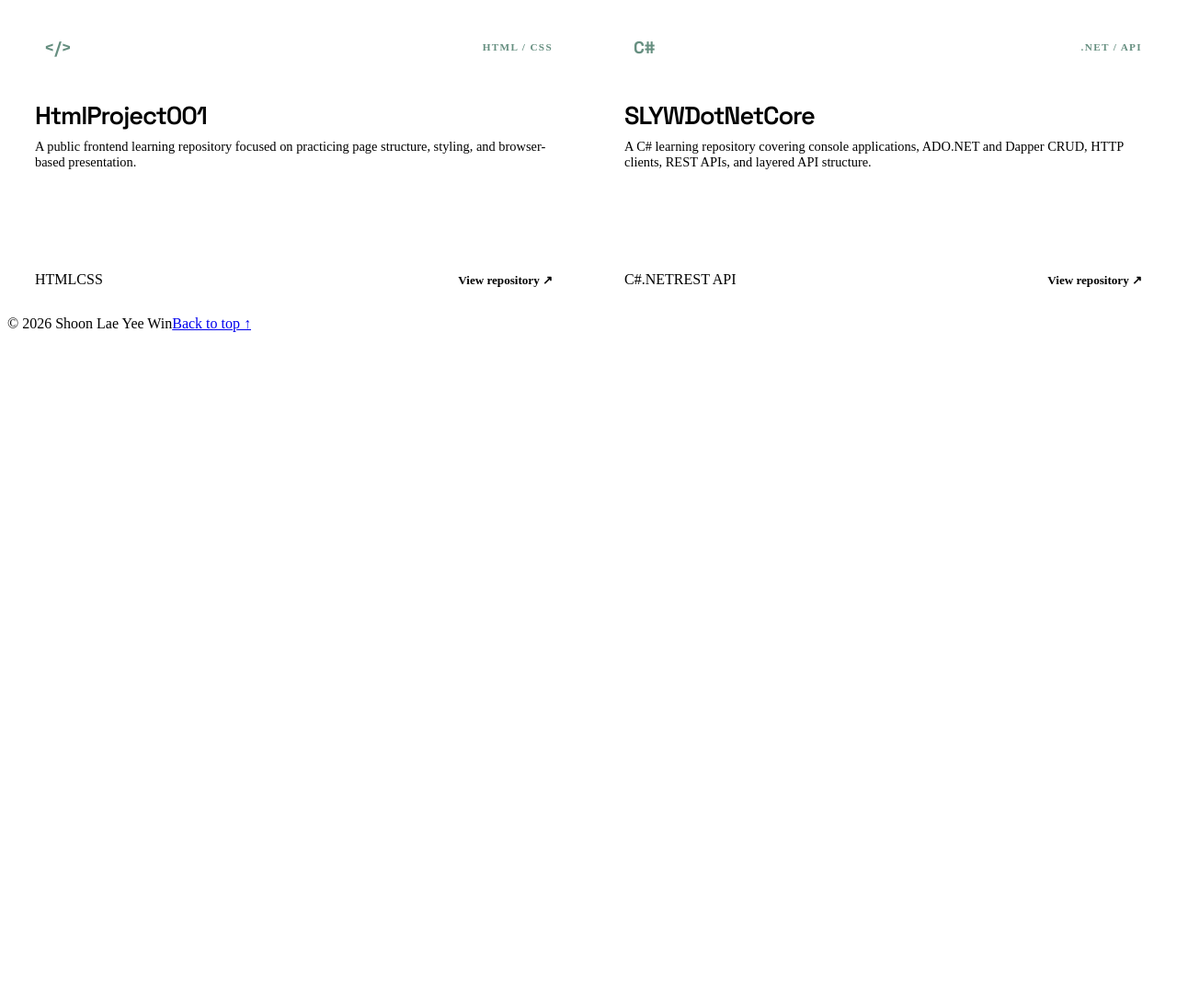
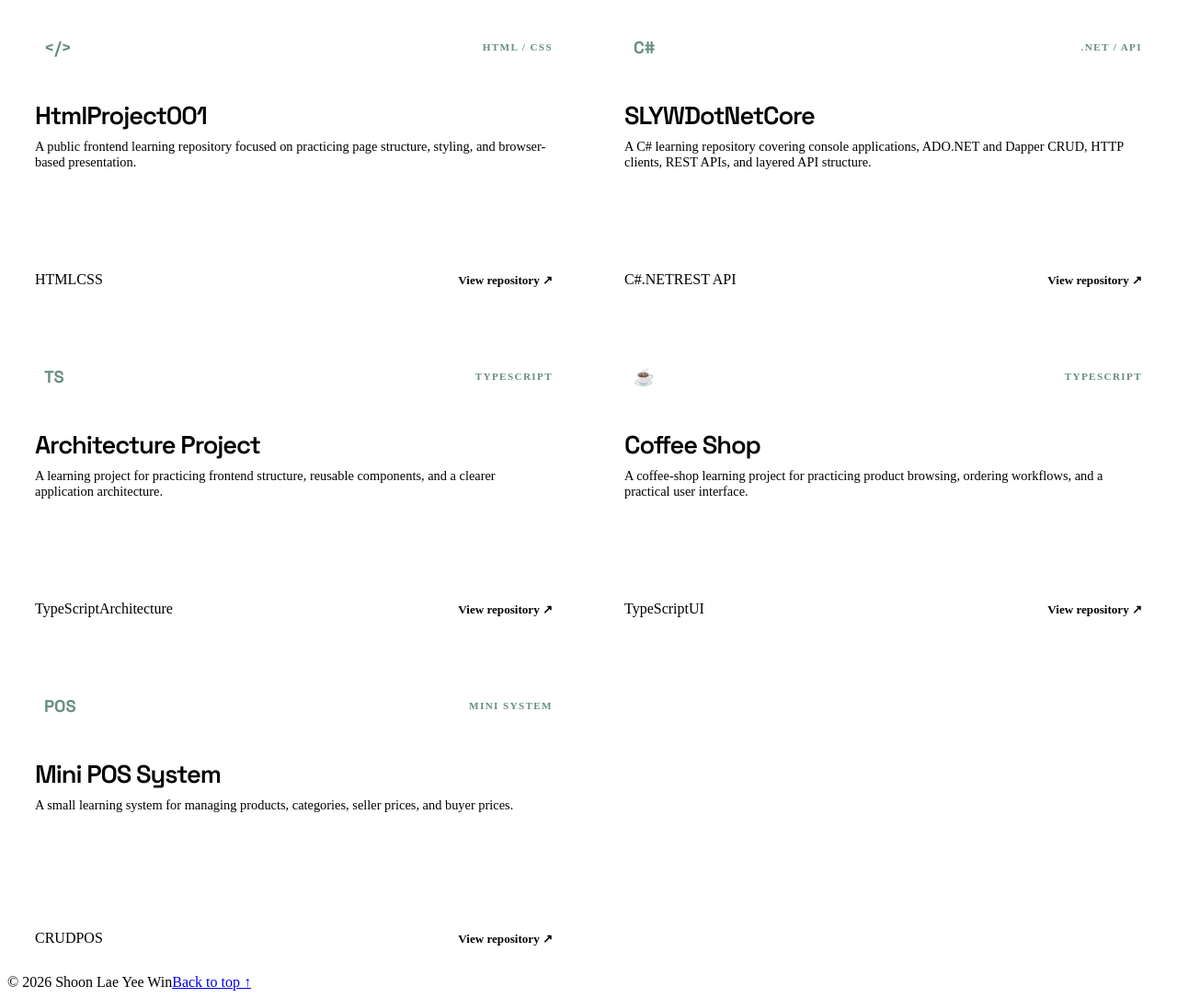
Before and after one commit to Shoon-Lae-Yee-Win/Portfolio, a plain HTML site: page index.html in a window 1280 px wide. Shown: the part 2368-3453 px from the top of the page at 92% size. Before the commit the page ends 2737 px from the top, so only its background shows below. Drawn offline with Linux system fonts and the light colour scheme.

Commit message:
Add architecture coffee shop and mini POS learning projects

```diff
--- a/index.html
+++ b/index.html
@@ -77,6 +77,9 @@
         <div class="learning-grid">
           <article class="learning-card"><div class="learning-top"><span class="learning-icon">&lt;/&gt;</span><span class="learning-type">HTML / CSS</span></div><h3>HtmlProject001</h3><p>A public frontend learning repository focused on practicing page structure, styling, and browser-based presentation.</p><div class="learning-footer"><div class="tags"><span>HTML</span><span>CSS</span></div><a href="https://github.com/Shoon-Lae-Yee-Win/HtmlProject001" target="_blank" rel="noreferrer">View repository ↗</a></div></article>
           <article class="learning-card"><div class="learning-top"><span class="learning-icon">C#</span><span class="learning-type">.NET / API</span></div><h3>SLYWDotNetCore</h3><p>A C# learning repository covering console applications, ADO.NET and Dapper CRUD, HTTP clients, REST APIs, and layered API structure.</p><div class="learning-footer"><div class="tags"><span>C#</span><span>.NET</span><span>REST API</span></div><a href="https://github.com/Shoon-Lae-Yee-Win/SLYWDotNetCore" target="_blank" rel="noreferrer">View repository ↗</a></div></article>
+          <article class="learning-card"><div class="learning-top"><span class="learning-icon">TS</span><span class="learning-type">TypeScript</span></div><h3>Architecture Project</h3><p>A learning project for practicing frontend structure, reusable components, and a clearer application architecture.</p><div class="learning-footer"><div class="tags"><span>TypeScript</span><span>Architecture</span></div><a href="https://github.com/Shoon-Lae-Yee-Win/architecture-project" target="_blank" rel="noreferrer">View repository ↗</a></div></article>
+          <article class="learning-card"><div class="learning-top"><span class="learning-icon">☕</span><span class="learning-type">TypeScript</span></div><h3>Coffee Shop</h3><p>A coffee-shop learning project for practicing product browsing, ordering workflows, and a practical user interface.</p><div class="learning-footer"><div class="tags"><span>TypeScript</span><span>UI</span></div><a href="https://github.com/Shoon-Lae-Yee-Win/Coffee_Shop" target="_blank" rel="noreferrer">View repository ↗</a></div></article>
+          <article class="learning-card"><div class="learning-top"><span class="learning-icon">POS</span><span class="learning-type">Mini system</span></div><h3>Mini POS System</h3><p>A small learning system for managing products, categories, seller prices, and buyer prices.</p><div class="learning-footer"><div class="tags"><span>CRUD</span><span>POS</span></div><a href="https://github.com/Shoon-Lae-Yee-Win/mini_pos_system" target="_blank" rel="noreferrer">View repository ↗</a></div></article>
         </div>
       </section>
     </main>
```
Also changed, not shown: 1 other file.
